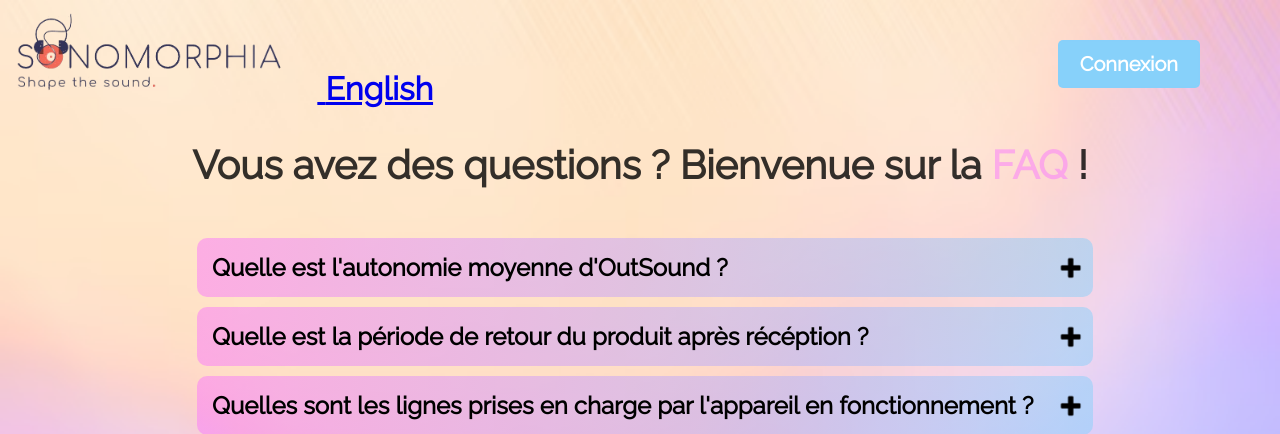
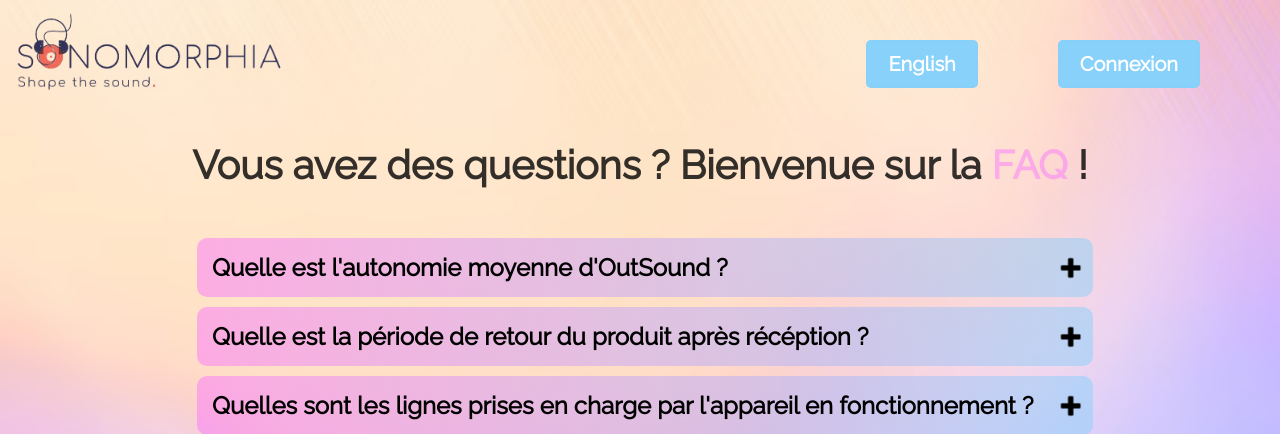
Before and after one commit to AygonR/Projet-App, a PHP site: page /page_faq.html in a window 1280 px wide. Shown: the top 434 px of the page. Run offline with PHP 8.4, Linux system fonts and the light colour scheme; some libraries are stand-ins or nearby versions.

Commit message:
Update style_faq.css

```diff
--- a/style_faq.css
+++ b/style_faq.css
@@ -4,6 +4,18 @@
     padding: 0;
 }
 
+.langue_page {
+    float: right;
+    padding: 10px 20px;
+    font-size: 20px;
+    color: white;
+    background-color: rgba(135, 209, 250);
+    text-decoration: none;
+    border-radius: 5px;
+    margin-right: 80px;
+    margin-top: 40px;
+    border: rgba(135, 209, 250,0.75) 2px solid;
+}
 .page_de_connexion {
     float: right;
     padding: 10px 20px;
@@ -16,6 +28,7 @@
     margin-top: 40px;
     border: rgba(135, 209, 250,0.75) 2px solid;
 }
+
 
 .highlight {
     color: rgba(250, 119, 253,0.5); /* Remplacez "red" par la couleur de votre choix */
```
